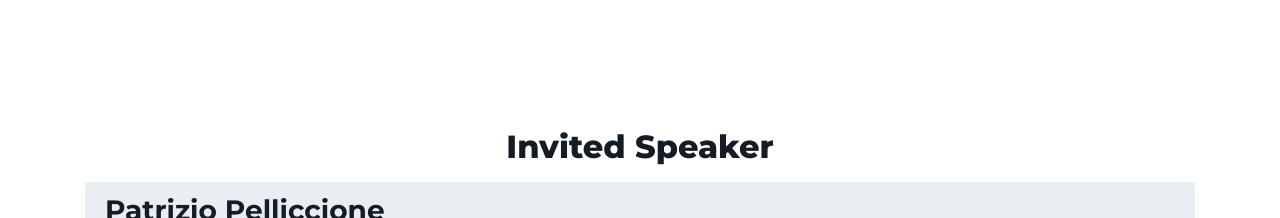
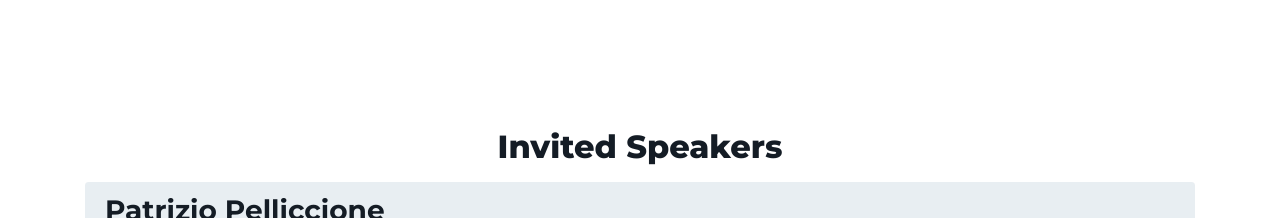
Before and after one commit to asyde-series/asyde2021, a plain HTML site: page index.html in a window 1280 px wide. Shown: the part 5020-5238 px from the top of the page. Drawn offline with Linux system fonts and the light colour scheme.

Commit message:
Update index.html

```diff
--- a/index.html
+++ b/index.html
@@ -243,7 +243,7 @@
 		</section><!--//bio-section-->
 
 		<section id="speakers-section" class="speakers-section section">
-			<h3 class="section-heading text-center mb-3">Invited Speaker</h3>
+			<h3 class="section-heading text-center mb-3">Invited Speakers</h3>
 			<!-- <h4 class="text-center mb-6">TBD</h4> -->
 			<div class="container">
 				<div class="card">
```
